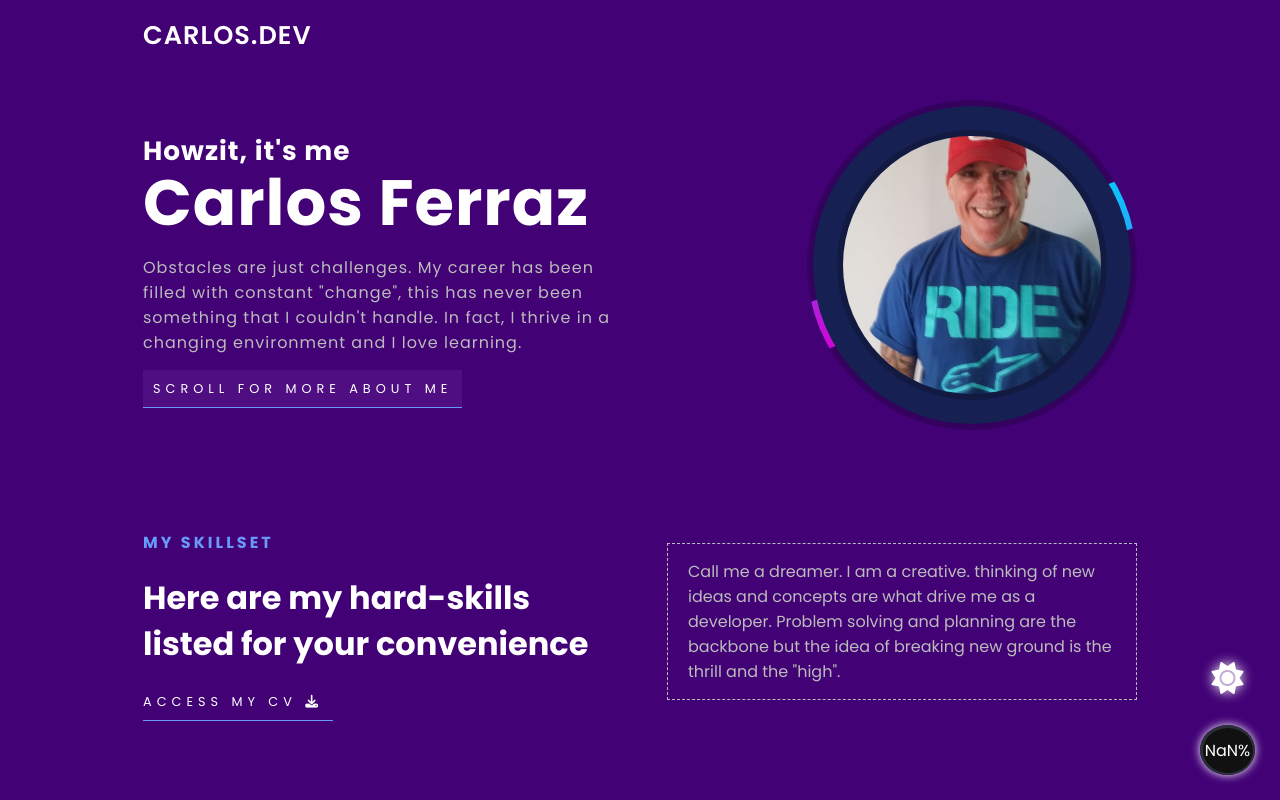
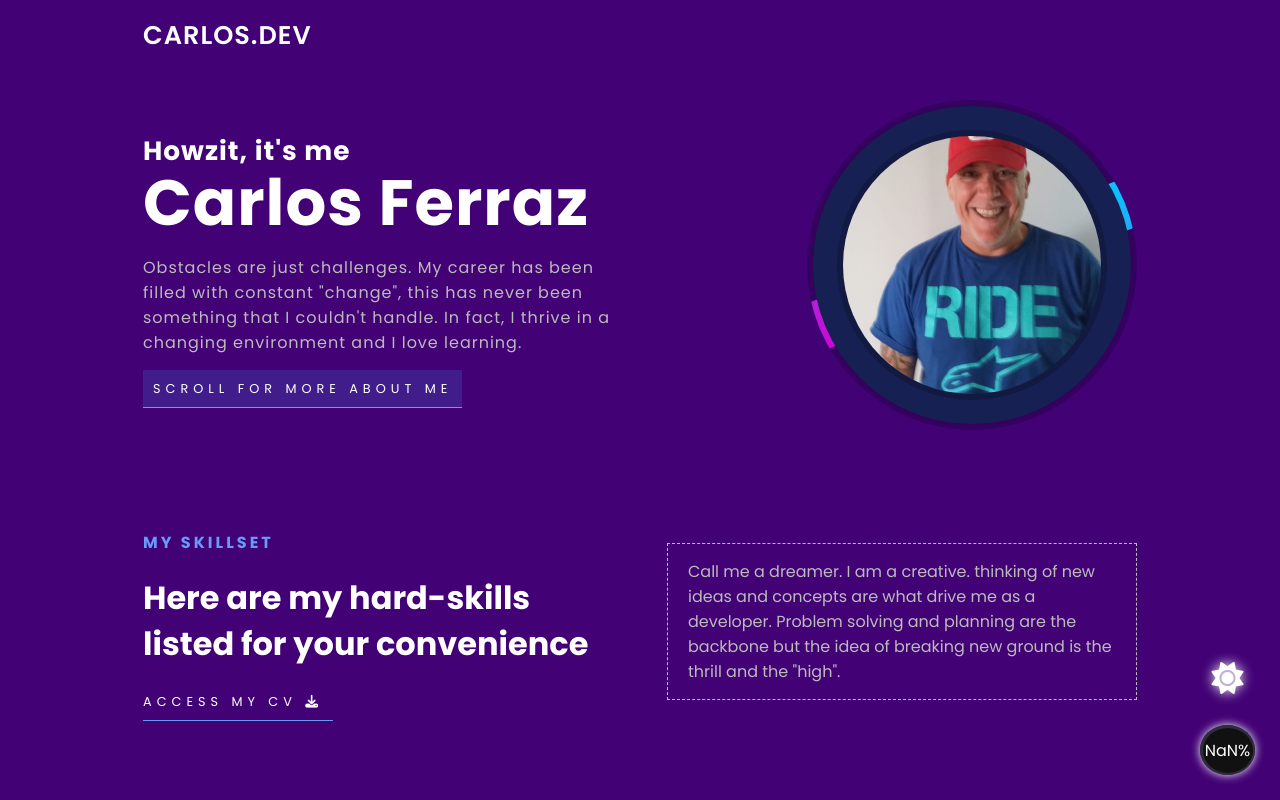
Before and after one commit to CarlosLF1/portfolio-react, a React (Create React App) app: page / in a window 1280 px wide. In both pictures the pointer is over the link "SCROLL FOR MORE ABOUT ME". Shown: the top 800 px of the page. Built offline with nearby package versions, Linux system fonts and the light colour scheme; a web font is replaced by a local one.

Commit message:
Spelling and CSS for hover effect

```diff
--- a/src/index.css
+++ b/src/index.css
@@ -59,7 +59,7 @@ a{
 
 .btn-link:hover {
   padding: 10px;
-  background: rgba(192, 132, 229, 0.102);
+  background: rgba(65, 125, 220, 0.224);
 }
 
 section {
```
